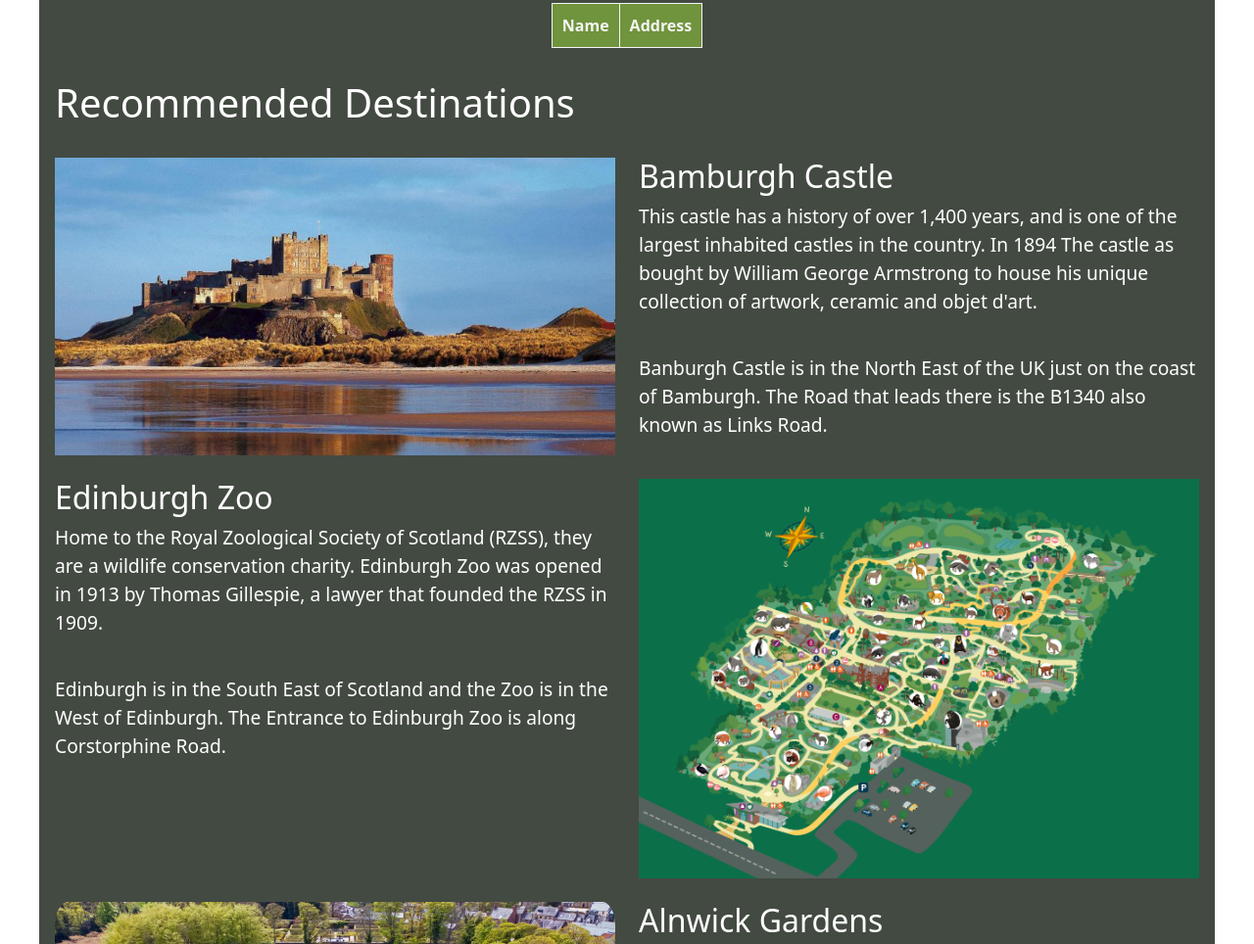
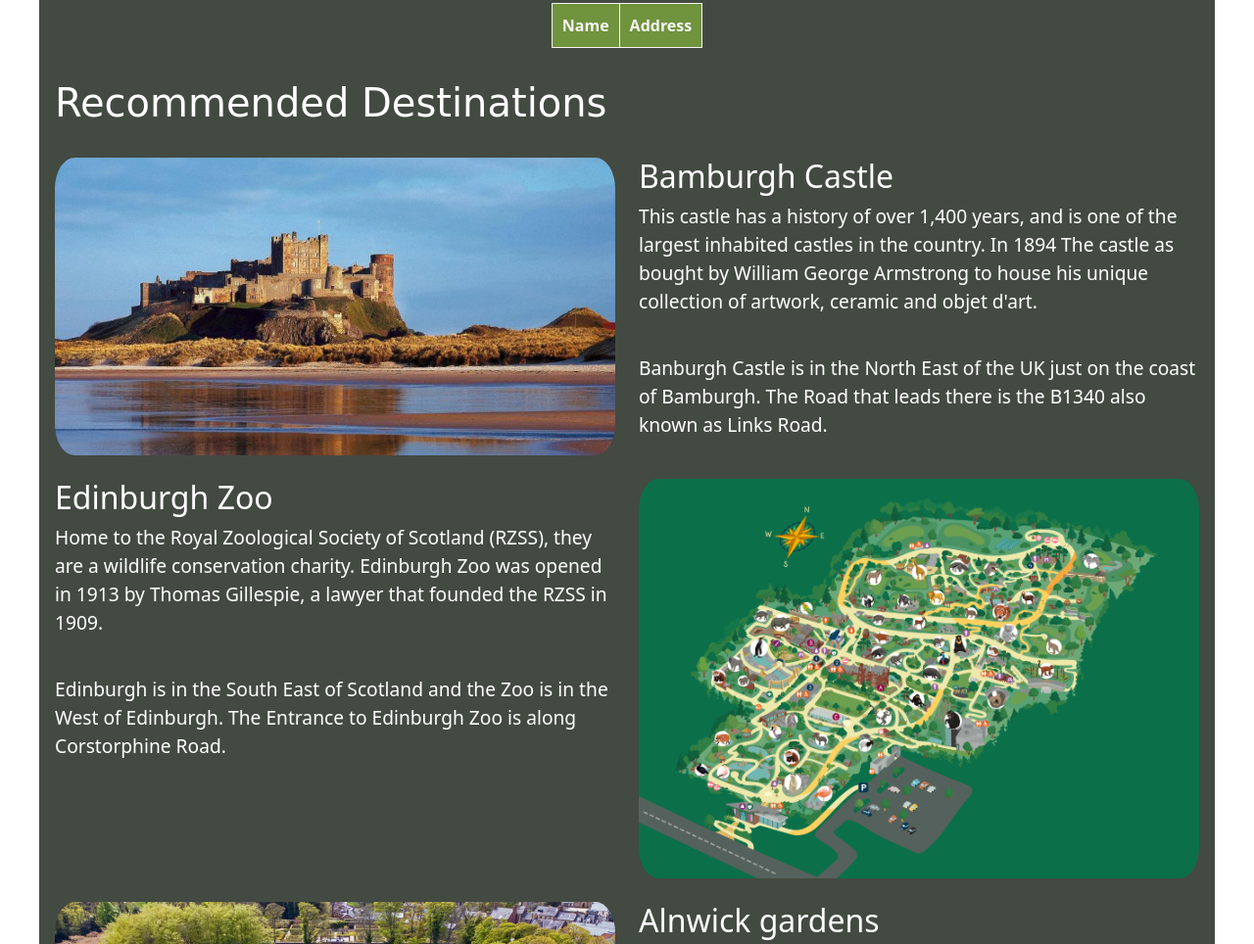
Before and after one commit to Explosion247/the-uk-road-trip, a website: page index.html in a window 1280 px wide. Shown: the part 1502-2466 px from the top of the page at 98% size. Drawn offline with nearby package versions, Linux system fonts and the light colour scheme; some packages are replaced by stand-ins of ours; a web font is replaced by a local one.

Commit message:
rounded the corner of the images and added new fonts

```diff
--- a/assets/css/styles.css
+++ b/assets/css/styles.css
@@ -1,3 +1,6 @@
+/* Fonts */
+@import url("https://fonts.googleapis.com/css2?family=BBH+Sans+Bartle&family=Bitcount+Prop+Single:wght@100..900&display=swap");
+
 /* general CSS */
 body {
   background-color: white;
@@ -12,7 +15,11 @@
 }
 h1 {
   padding-top: 2rem;
+  font-family: "Kaushan Script", cursive;
 }
+/* h2 {
+  font-family: "Kaushan Script", cursive;
+} */
 p {
   font-size: larger;
 }
@@ -84,6 +91,7 @@
   background-color: #70933d;
 }
 /* Img CSS */
-.row img {
-  border-radius: 25px;
+.round-img {
+  border-radius: 2rem;
+  object-fit: cover;
 }
--- a/index.html
+++ b/index.html
@@ -65,7 +65,7 @@
         <img
           src="assets/images/bamburgh-castle-730x385.jpg"
           alt="stonehenge"
-          class="col-6 rounded"
+          class="col-6 round-img"
         />
         <div class="col-6">
           <h2>Bamburgh Castle</h2>
@@ -102,17 +102,17 @@
         <img
           src="assets/images/edinburgh-zoo-map.png"
           alt="uk beach"
-          class="col-6 rounded"
+          class="col-6 round-img"
         />
       </div>
       <div class="row pt-4">
         <img
           src="assets/images/alnwick-gardens.webp"
           alt="uk country side"
-          class="col-6"
+          class="col-6 round-img"
         />
         <div class="col-6">
-          <h2>Alnwick Gardens</h2>
+          <h2>Alnwick gardens</h2>
           <p>
             The first garden was created by the 1st duke of Northumberland Hugh
             Percy and then further developed by future dukes. The garden has
```
